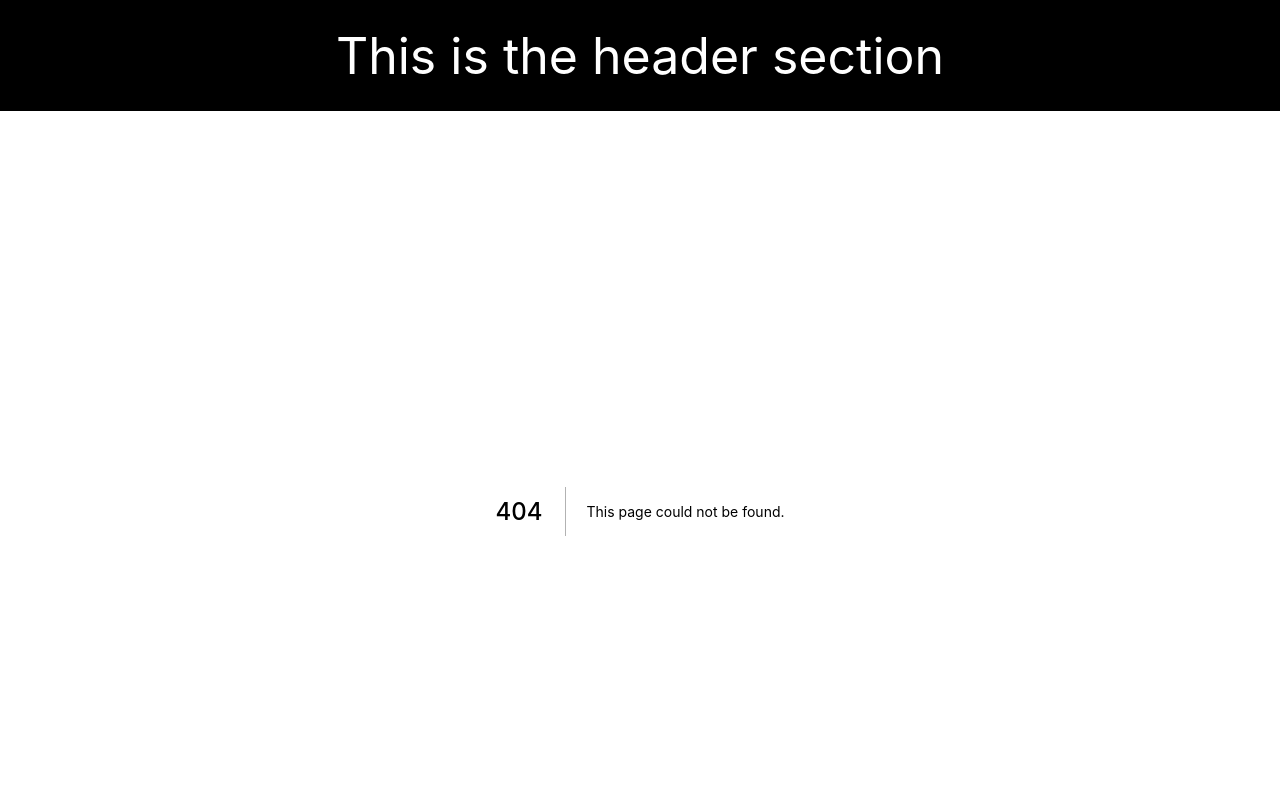
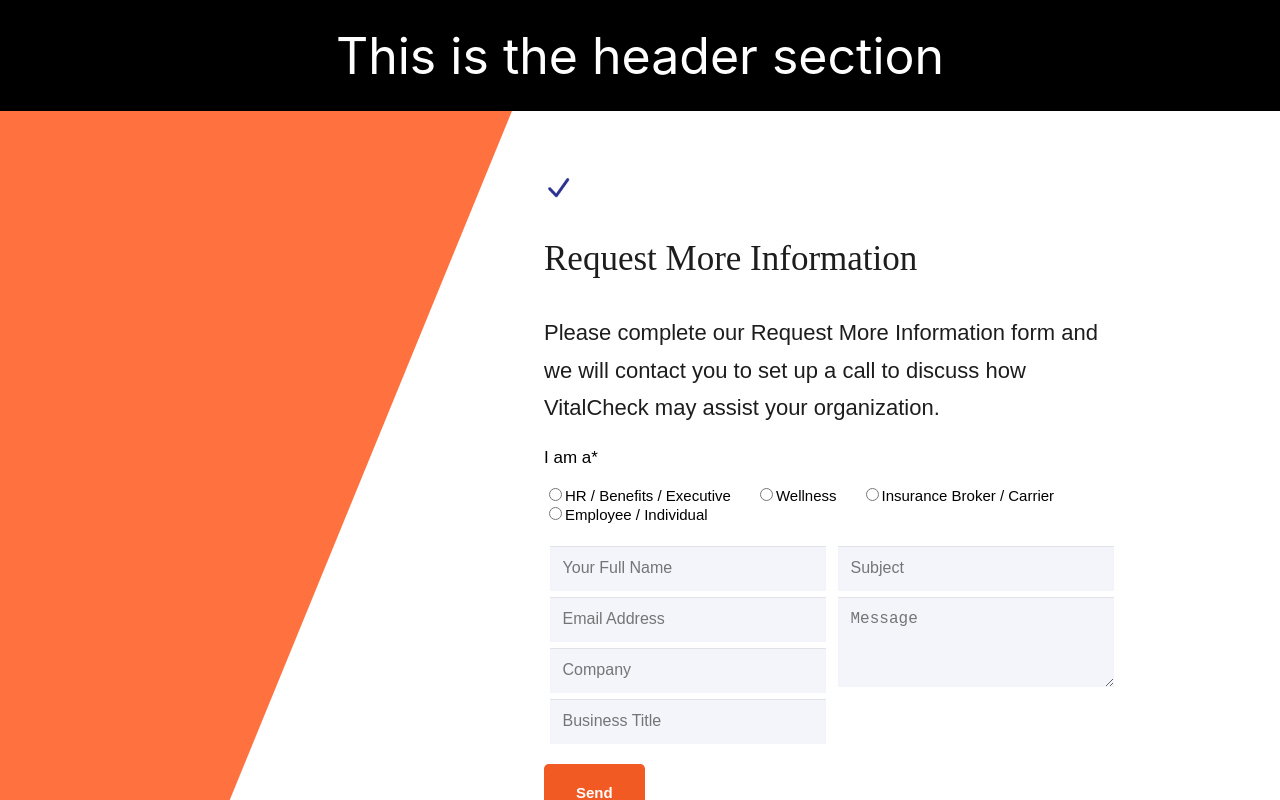
Before and after one commit to dreampotential/vitalcheck, a Next.js app: page /request_info in a window 1280 px wide. Before the commit this address had no page. Shown: the top 800 px of the page. Built offline with nearby package versions, Linux system fonts and the light colour scheme.

Commit message:
Added Form and Links

```diff
--- a/components/Introduce.js
+++ b/components/Introduce.js
@@ -6,7 +6,7 @@
                 <div className = "spacer"></div>
                 <p className = "custom_heading_intro">Introducing VitalCheck:</p>
                 <h1 className = "custom_title_intro">Get your vitals checked with VitalCheck. The highest quality preventive care provided right in your office or virtually.</h1>
-                <Link href = "/"><a className = "intro_more_info">Request More Information</a></Link>
+                <Link href = "/request_info"><a className = "intro_more_info">Request More Information</a></Link>
             </div>
             <div className = "intro_right"></div>
         </div>
--- a/pages/_app.js
+++ b/pages/_app.js
@@ -7,6 +7,8 @@
 import '../styles/services.css'
 import '../styles/testimonial.css'
 import '../styles/clients_include.css'
+import '../styles/request.css'
+import '../styles/request_form.css'
 import Layout from '../components/Layout'
 
 function MyApp({ Component, pageProps }) {
--- a/pages/index.js
+++ b/pages/index.js
@@ -13,6 +13,7 @@
 import Clients from '../components/Clients'
 import Include from '../components/Include'
 import Exams from '../components/Exams'
+import Request from '../components/Request'
 
 export default function Home() {
   return (
@@ -30,6 +31,7 @@
       <Include />
       <Testimonial img = {check} description = '"We have developed a great partnership with VitalCheck over the last 3 months. They have made our return to office process seamless and helped employees feel comfortable and safe when that is of utmost concern during the pandemic. Scheduling telemedicine appointments was so easy and we love the daily symptom checker we receive via text messages."' role = "Recruitment Manager" name = "JNF" />
       <Exams />
+      <Request />
     </div>
   )
 }
--- /dev/null
+++ b/pages/request_info.js
@@ -0,0 +1,95 @@
+import { useState } from 'react'
+import Image from 'next/image'
+import check from '../Images/latest/check.png'
+
+const Request_Info = () => {
+    const [name, setName] = useState("");
+    const [email, setEmail] = useState("");
+    const [company, setCompany] = useState("");
+    const [title, setTitle] = useState("");
+    const [subject, setSubject] = useState("");
+    const [message, setMessage] = useState("");
+    const [role, setRole] = useState("")
+
+    const onChangeName = (e) => {
+        setName(e.target.value);
+      }
+    const onChangeEmail = (e) => {
+    setEmail(e.target.value);
+    }
+    const onChangeCompany = (e) => {
+    setCompany(e.target.value);
+    }
+    const onChangeTitle = (e) => {
+        setTitle(e.target.value);
+      }
+    const onChangeSubject = (e) => {
+        setSubject(e.target.value);
+    }
+    const onChangeMessage = (e) => {
+        setMessage(e.target.value);
+    }
+    const onChangeRole = (e) => {
+        setRole (e.target.value);
+    }
+
+    const SubmitData = (event) => {
+        event.preventDefault();
+        let postData = {
+            name:name,
+            email:email,
+            company:company,
+            title:title,
+            subject:subject,
+            message:message,
+            role:role
+        }
+        console.log(postData);
+    }
+
+    return (
+        <div className = "request_form_body">
+            <div className = "request_form_left"></div>
+            <div className = "request_form">
+                <Image src = {check} width = {30} height = {25} />
+                <p className = "form_label">Request More Information</p>
+                <p className = "form_desc">Please complete our Request More Information form and we will contact you to set up a call to discuss how VitalCheck may assist your organization.</p>
+                <p className = "radio_label">I am a*</p>
+                <form onSubmit = {SubmitData}>
+                    <div className="radio-buttons">
+                        <div className = "single_role">
+                            <input id="windows" value="HR / Benefits / Executive" name="platform" type="radio" onChange={onChangeRole} />
+                            HR / Benefits / Executive
+                        </div>
+                        <div className = "single_role">
+                            <input id="mac" value="Wellness Manager" name="platform" type="radio" onChange={onChangeRole} />
+                            Wellness
+                        </div>
+                        <div className = "single_role">
+                            <input id="linux" value="Insurance Broker / Carrier" name="platform" type="radio" onChange={onChangeRole} />
+                            Insurance Broker / Carrier
+                        </div>
+                        <div className = "single_role">
+                            <input id="linux" value="Employee / Individual" name="platform" type="radio" onChange={onChangeRole} />
+                            Employee / Individual
+                        </div>
+                    </div>
+                    <div className = "form_inputs">
+                        <div className = "form_left">
+                            <input type="text" name="name" placeholder="Your Full Name" onChange = {onChangeName} value = {name} required />
+                            <input type="email" name="email" placeholder="Email Address" onChange = {onChangeEmail} value = {email} required />
+                            <input type="text" name="company" placeholder="Company" onChange = {onChangeCompany} value = {company} required />
+                            <input type="tel" name="title" placeholder="Business Title" onChange = {onChangeTitle} value = {title} />
+                        </div>
+                        <div className = "form_right">
+                            <input type="text" name="subject" placeholder="Subject" onChange = {onChangeSubject} value = {subject} required />
+                            <textarea name = "message" placeholder = "Message" onChange = {onChangeMessage} value = {message} />
+                        </div>
+                    </div>
+                    <input className = "send" type="submit" name="message" value="Send" />
+                </form>
+            </div>
+        </div>
+    )
+}
+export default Request_Info;
--- /dev/null
+++ b/styles/request.css
@@ -0,0 +1,59 @@
+.requests {
+    background: #2d3390;
+}
+.request_body {
+    display: flex;
+    flex-wrap: wrap;
+    width: 100%;
+    margin: 0 auto;
+}
+.request_left {
+    width: 40%;
+    background-image: url('../Images/request/back.png');
+    background-size: cover;
+}
+.request_right {
+    width: 60%;
+    padding-left: 10%;
+    padding-right: 10%;
+    padding-top: 5%;
+    padding-bottom: 5%;
+}
+.request_info {
+    color: #ffffff;
+    font-family: 'merriweatherbold';
+    font-weight: 500;
+    font-size: 35px;
+    line-height: 1.4;
+    letter-spacing: 0;
+}
+button.request_more {
+    color: #000000;
+    font-weight: 600;
+    font-family: 'montserratregular', sans-serif;
+    min-width: 220px;
+    font-size: 15px;
+    line-height: 1.2;
+    padding: 1.2rem 2rem;
+    border-radius: 0.3em;
+    border-color: transparent;
+    box-shadow: 0 0 0 rgb(0 0 0 / 20%);
+}
+button.request_more:hover {
+    background: #f15a22;
+    color: #ffffff;
+}
+@media only screen and (max-width: 767px) {
+    .request_body {
+        display: block;
+    }
+    .request_left {
+        display: none;
+    }
+    .request_right {
+        width: 100%;
+    }
+    .request_info {
+        font-size: 28px;
+    }
+}
--- /dev/null
+++ b/styles/request_form.css
@@ -0,0 +1,107 @@
+.request_form_body {
+    display: flex;
+    flex-wrap: wrap;
+    width: 100%;
+    margin: 0 auto;
+}
+.request_form_left {
+    width: 40%;
+    background-image: url('../Images/form/back.png');
+    background-position: top right;
+}
+.request_form {
+    width: 60%;
+    padding-top: 5%;
+    padding-bottom: 5%;
+    padding-left: 2rem;
+    padding-right: 10rem;
+}
+p.form_label {
+    font-size: 35px;
+    color: #1d1d1d;
+    font-family: 'merriweatherbold', serif;
+    font-weight: 500;
+}
+p.form_desc {
+    font-size: 22px;
+    color: #1d1d1d;
+    font-family: 'montserratregular', sans-serif;
+    line-height: 1.7;
+}
+p.radio_label {
+    font-size: 17px;
+    font-family: 'montserratregular', sans-serif;
+}
+.radio-buttons {
+    display: flex;
+    flex-wrap: wrap;
+    width: 100%;
+    padding-bottom: 1rem;
+}
+.single_role {
+    margin-right: 1.5rem;
+    font-size: 15px;
+    font-family: 'montserratregular', sans-serif;
+}
+.form_inputs {
+    display: flex;
+    flex-wrap: wrap;
+}
+.form_left, .form_right {
+    width: 48%;
+    margin-left: 1%;
+    margin-right: 1%;
+}
+.form_inputs input, .form_inputs textarea {
+    min-height: 2.8rem;
+    line-height: 2.8rem;
+    margin-top: 0.4rem;
+    width: 100%;
+    font-size: 1rem;
+    font-weight: 400;
+    letter-spacing: 0ch;
+    background: #f3f5fb;
+    border-radius: 0%;
+    border-width: 0;
+    border-color: #dfe2e6;
+    box-shadow: 0 1px 0 0 rgb(0 0 0 / 8%) inset;
+    padding: 0rem 0.8rem;
+}
+input.send {
+    background: #f15a22;
+    font-size: 15px;
+    border-color: transparent;
+    border-radius: 0.3rem;
+    font-weight: 700;
+    color: #ffffff;
+    line-height: 1.2;
+    padding: 1.2em 2em;
+    margin-top: 20px;
+}
+@media only screen and (max-width: 767px) {
+    .request_form_body {
+        display: block;
+    }
+    .request_form {
+        width: 100%;
+        padding-right: 2rem;
+    }
+    p.form_label {
+        font-size: 28px;
+    }
+    p.form_desc {
+        font-size: 20px;
+    }
+    .radio-buttons {
+        display: block;
+    }
+    .single_role {
+        margin-bottom: 0.5rem;
+    }
+    .form_inputs {
+        display: block;
+    }
+    .form_left, .form_right {
+        width: 98%;
+    }
+}
```
Also changed, not shown: components/Request.js (added, +17 -0 lines), Images/form/back.png (added), Images/request/back.png (added).
